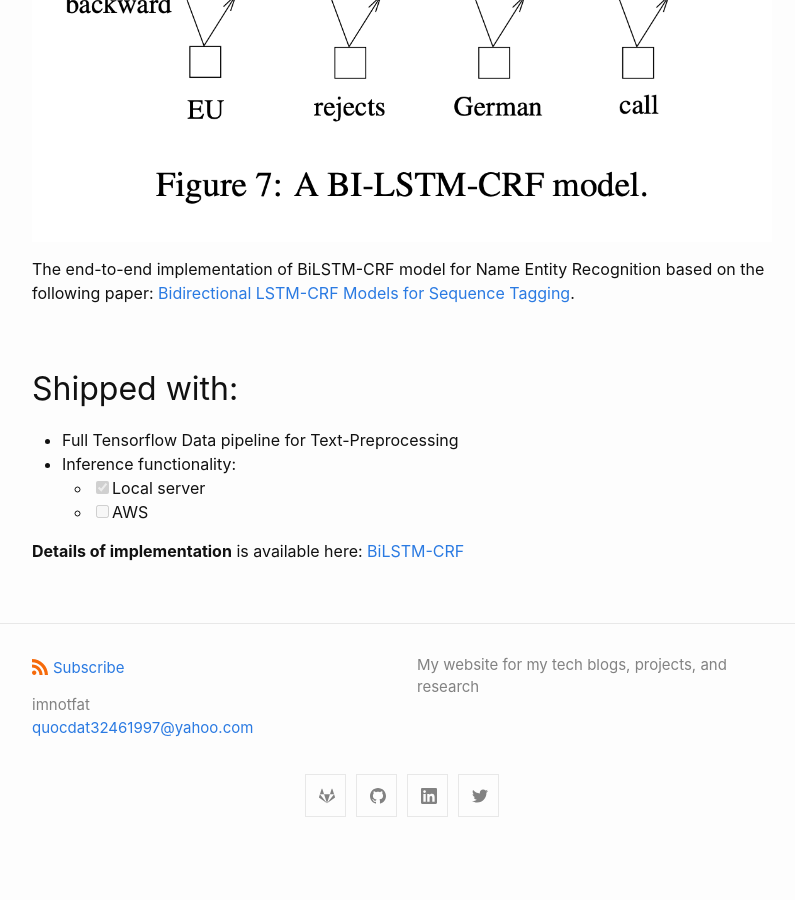
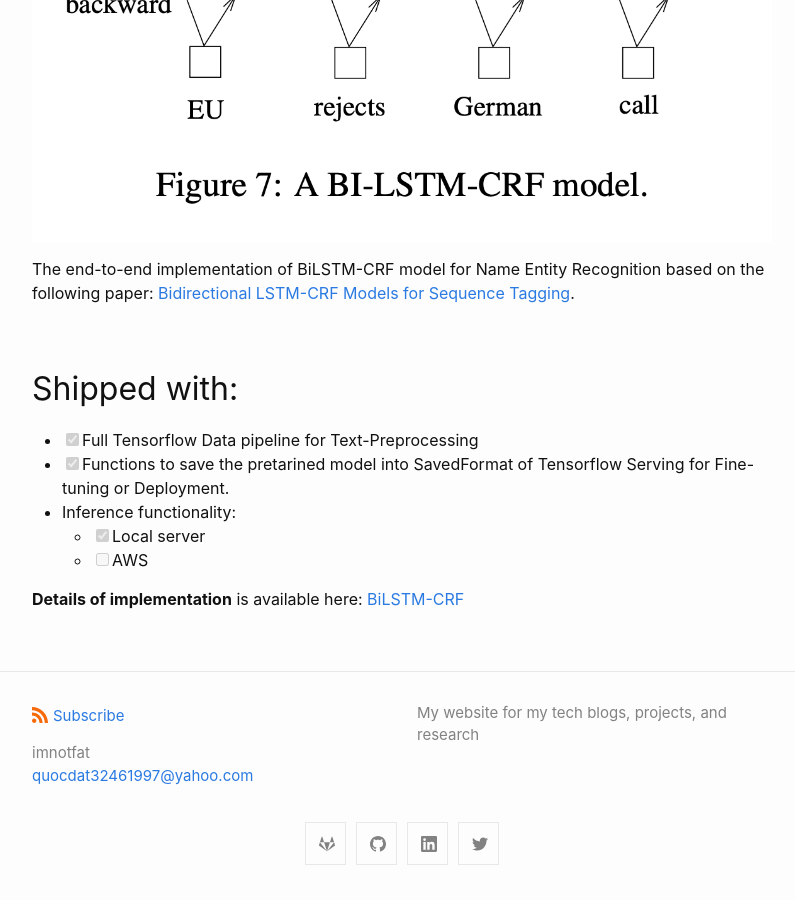
Before and after one commit to quocdat32461997/quocdat32461997.github.io, a Jekyll site: the page built from _posts/2020-10-22-BiLSTM-CRF:-a-simple-Deep-Learning-model-for-Name-Entity-Recognition.md, in a window 1280 px wide and 900 px high, scrolled down 588 px. Shown: the whole window, without its empty margins (238-1033 px from the left). Built offline with Jekyll 4.4.1, drawn with Linux system fonts in a browser that asks for light colours; before the commit the page ends 1440 px from its top, so only the background shows below that.

Commit message:
Update 2020-10-22-BiLSTM-CRF:-a-simple-Deep-Learning-model-for-Name-Entity-Recognition.md

```diff
--- a/_posts/2020-10-22-BiLSTM-CRF:-a-simple-Deep-Learning-model-for-Name-Entity-Recognition.md
+++ b/_posts/2020-10-22-BiLSTM-CRF:-a-simple-Deep-Learning-model-for-Name-Entity-Recognition.md
@@ -9,7 +9,8 @@ layout: post
 The end-to-end implementation of BiLSTM-CRF model for Name Entity Recognition based on the following paper: [Bidirectional LSTM-CRF Models for Sequence Tagging](https://arxiv.org/abs/1508.01991).
 
 ## Shipped with:
-* Full Tensorflow Data pipeline for Text-Preprocessing
+* [x] Full Tensorflow Data pipeline for Text-Preprocessing
+* [x] Functions to save the pretarined model into SavedFormat of Tensorflow Serving for Fine-tuning or Deployment.
 * Inference functionality:
   * [x] Local server
   * [ ] AWS
```
